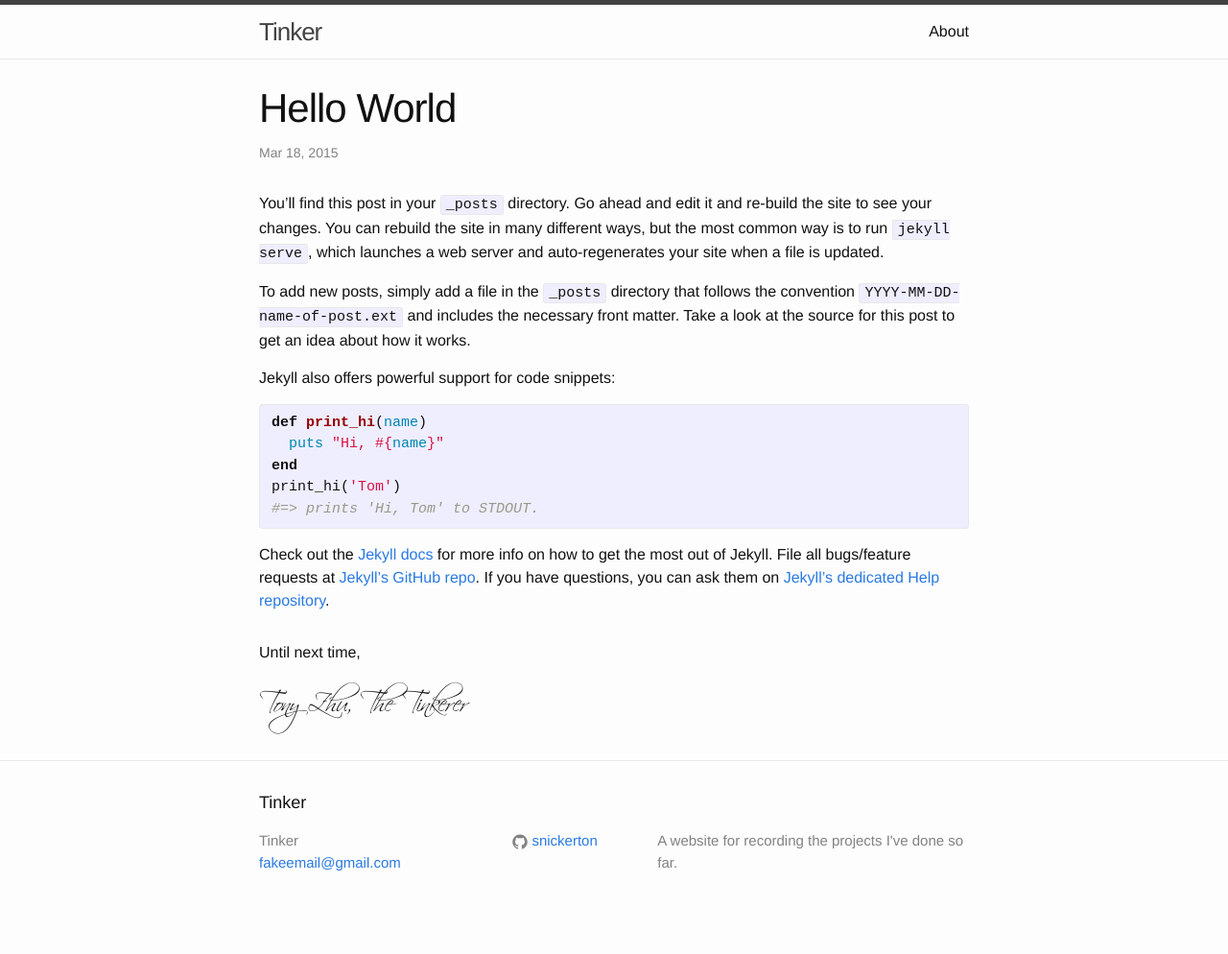
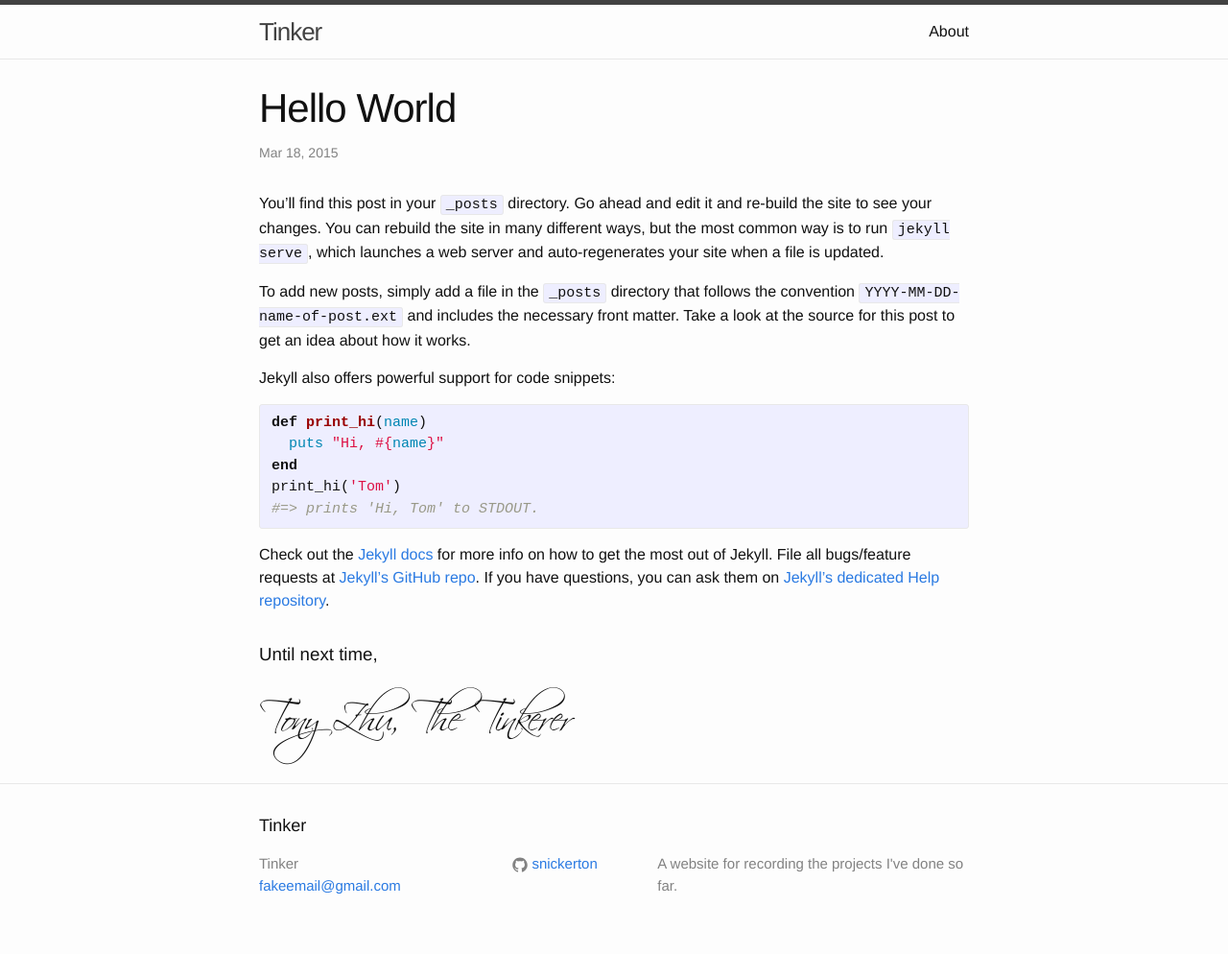
Before and after one commit to snickerton/snickerton.github.legacy, a Jekyll site: the page built from _posts/2015-03-18-welcome-to-jekyll.markdown, in a window 1280 px wide. Shown: the whole page at 96% size. Built offline with Jekyll 4.4.1, drawn with Linux system fonts in a browser that asks for light colours; before the commit the page ends 970 px from its top, so only the background shows below that.

Commit message:
Update post.html

```diff
--- a/_layouts/post.html
+++ b/_layouts/post.html
@@ -11,7 +11,7 @@
 
 #SignOff {
     font-family: SignOffFont;
-    font-size: 20pt;
+    font-size: 30pt;
 }
 </style>
   <header class="post-header">
@@ -24,9 +24,9 @@
   </article>
 
 
-    <h4>Until next time,<br></h4>
+    <h3>Until next time,<br></h3>
   <p id = "SignOff">
-    Tony Zhu, The Tinkerer
+    Tony Zhu,  The Tinkerer
   </p>
 
 </div>
```
